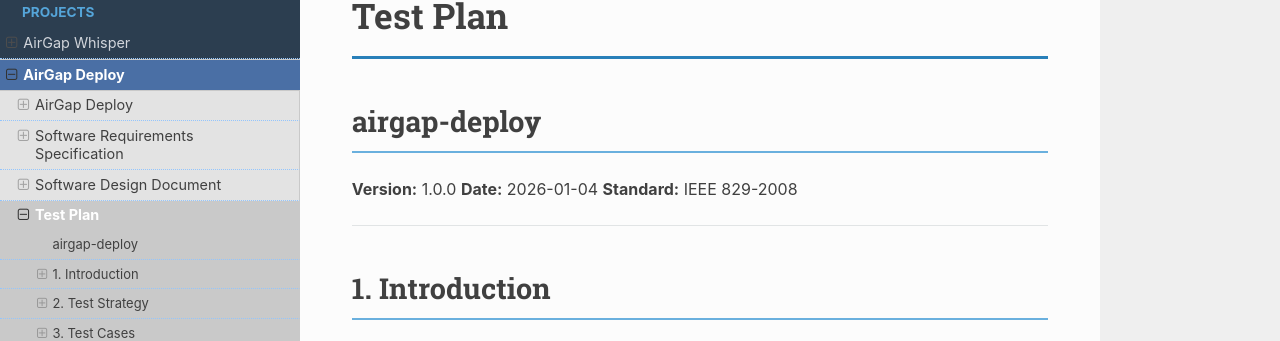
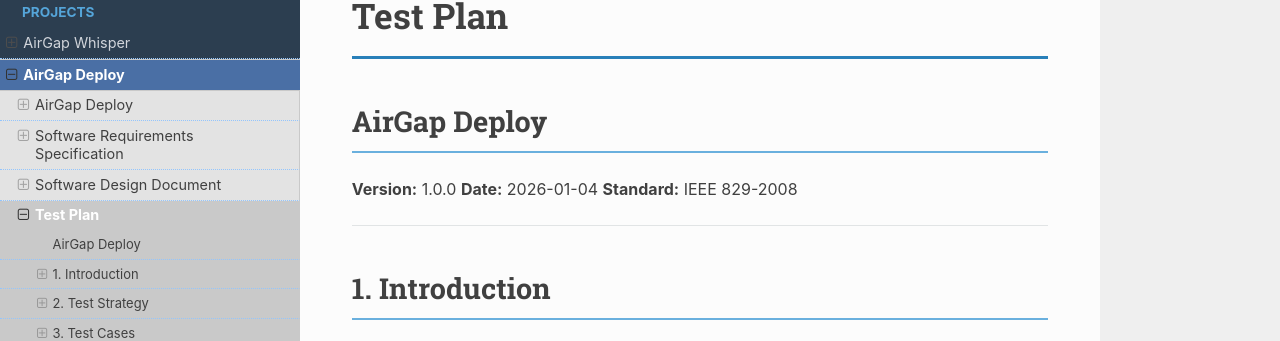
Before and after one commit to Cleanroom-Labs/cleanroom-technical-docs, a Sphinx documentation site: the page built from source/airgap-deploy/testing/plan.rst, in a window 1280 px wide and 900 px high. Shown: the part 143-484 px from the top of the window. Built offline with Sphinx 7.4.7 and the Read the Docs theme 3.1.0, drawn with Linux system fonts in a browser that asks for light colours.

Commit message:
Made some minor formatting mixes

```diff
--- a/source/airgap-deploy/requirements/srs.rst
+++ b/source/airgap-deploy/requirements/srs.rst
@@ -1,7 +1,7 @@
 Software Requirements Specification
 ===================================
 
-airgap-deploy
+AirGap Deploy
 -------------
 
 **Version:** 1.0.0 **Date:** 2026-01-04 **Status:** Draft **Standard:** IEEE 830-1998
--- a/source/airgap-deploy/testing/plan.rst
+++ b/source/airgap-deploy/testing/plan.rst
@@ -1,7 +1,7 @@
 Test Plan
 =========
 
-airgap-deploy
+AirGap Deploy
 -------------
 
 **Version:** 1.0.0 **Date:** 2026-01-04 **Standard:** IEEE 829-2008
```
